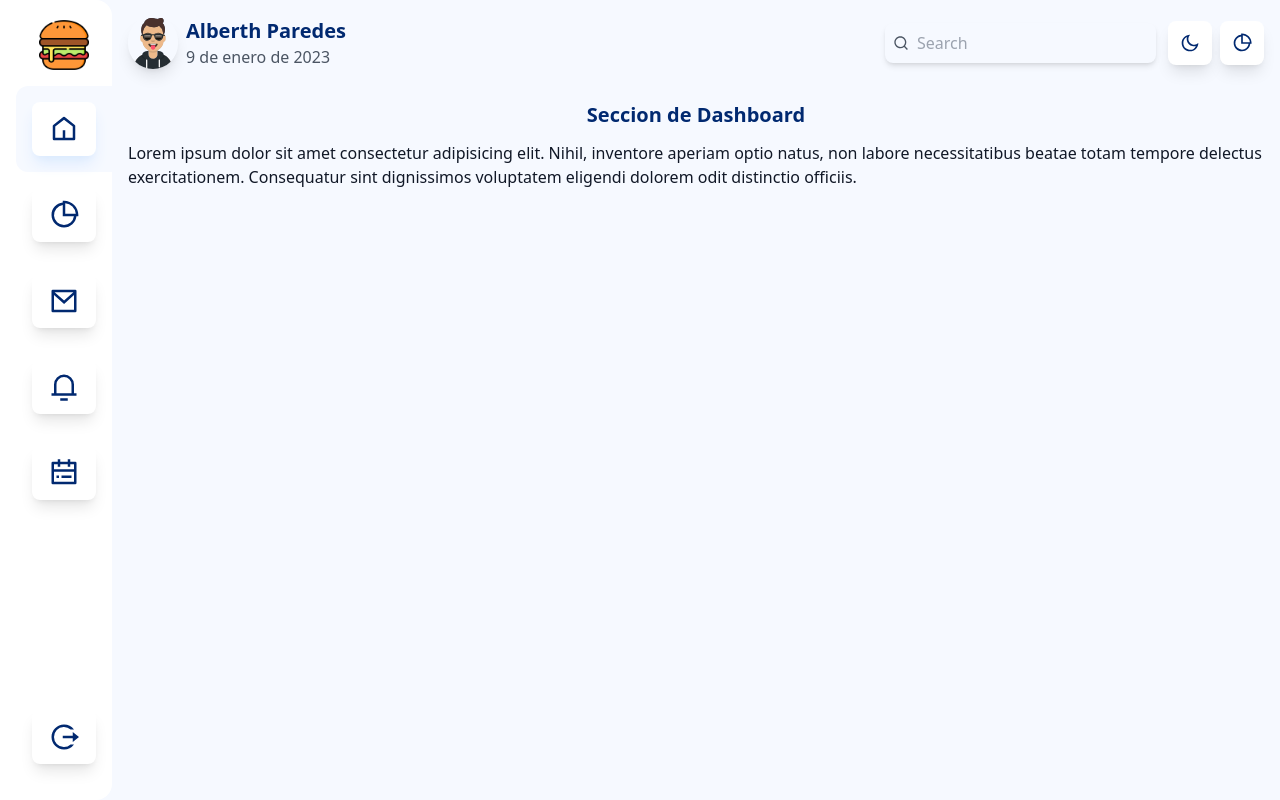
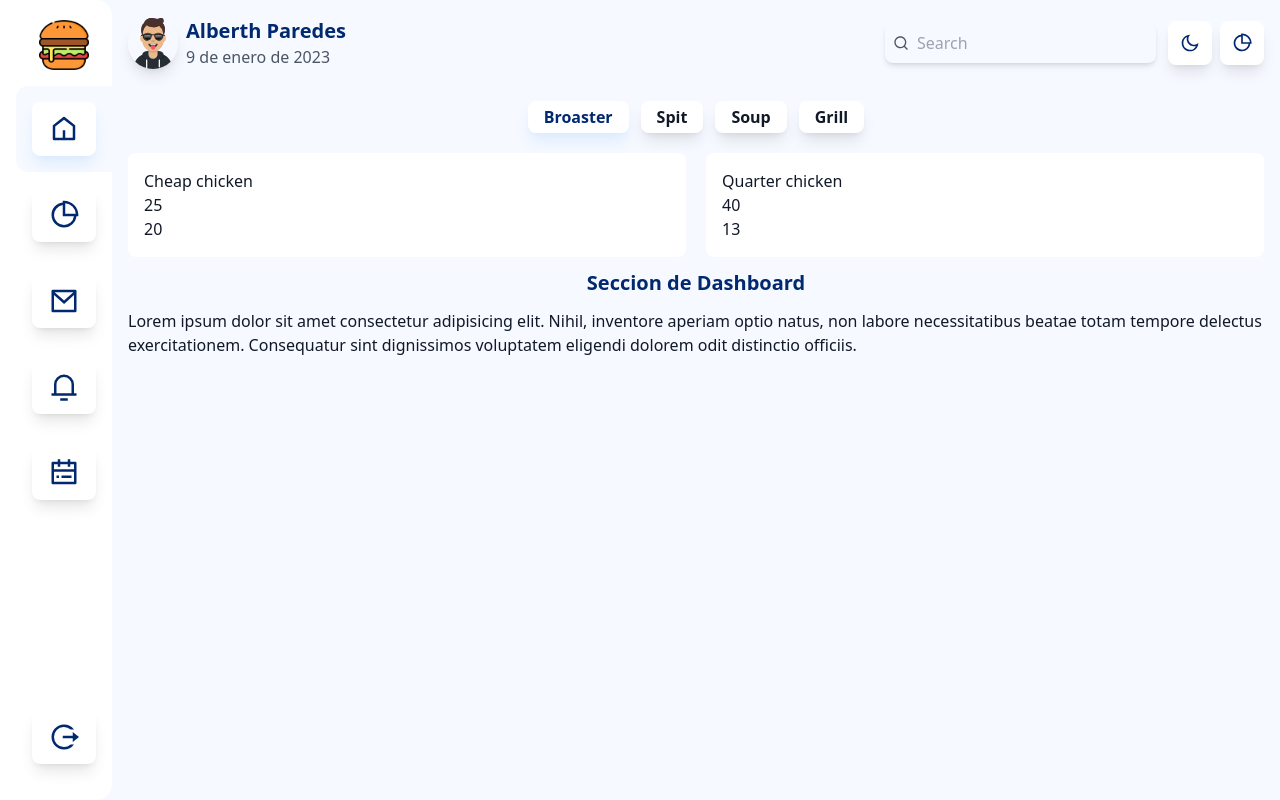
Before and after one commit to AlberthRKO/comifast, a Next.js app: page / in a window 1280 px wide. Built offline with nearby package versions, Linux system fonts and the light colour scheme.

Commit message:
tabs para filter de dishes

```diff
--- /dev/null
+++ b/components/card.js
@@ -0,0 +1,10 @@
+const Card = ({ dishe }) => {
+  return (
+    <div className="bg-card p-4 rounded-lg w-6/12">
+      <p>{dishe.title}</p>
+      <p>{dishe.price}</p>
+      <p>{dishe.stock}</p>
+    </div>
+  );
+};
+export default Card;
--- a/components/shared/header.js
+++ b/components/shared/header.js
@@ -78,7 +78,7 @@ const Header = ({ showOrder, toggleOrder }) => {
               <RiSearchLine className="text-gray-600 absolute text-md left-2 top-1/2 -translate-y-1/2  cursor-pointer group-focus-within:font-bold" />
               <input
                 placeholder="Search"
-                className="w-full outline-none shadow-md rounded-lg py-2 pl-8 pr-2 bg-[#f6f9ff] dark:bg-[#262837] focus:shadow-blue-100 focus:dark:shadow-[#ec7b6a3a] "
+                className="w-full outline-none shadow-md rounded-lg py-2 pl-8 pr-2 bg-[#f6f9ff] dark:bg-[#252837] focus:shadow-blue-100 focus:dark:shadow-[#ec7b6a3a] "
                 type="text"
               />
             </div>
@@ -120,7 +120,7 @@ const Header = ({ showOrder, toggleOrder }) => {
           <RiSearchLine className="text-gray-600 absolute text-md left-2 top-1/2 -translate-y-1/2  cursor-pointer group-focus-within:font-bold" />
           <input
             placeholder="Search"
-            className="w-full outline-none shadow-md rounded-lg py-2 pl-8 pr-2 bg-[#f6f9ff] dark:bg-[#262837] focus:shadow-blue-100 focus:dark:shadow-[#ec7b6a3a] "
+            className="w-full outline-none shadow-md rounded-lg py-2 pl-8 pr-2 bg-[#f6f9ff] dark:bg-[#252837] focus:shadow-blue-100 focus:dark:shadow-[#ec7b6a3a] "
             type="text"
           />
         </div>
--- a/components/shared/layout.js
+++ b/components/shared/layout.js
@@ -105,7 +105,7 @@ const Layout = ({ children, title = "", description = "" }) => {
                     <RiSearchLine className="text-gray-600 absolute text-md left-2 top-1/2 -translate-y-1/2  cursor-pointer group-focus-within:font-bold" />
                     <input
                       placeholder="Search"
-                      className="w-full outline-none shadow-md rounded-lg py-2 pl-8 pr-2 bg-[#f6f9ff] dark:bg-[#262837] focus:shadow-blue-100 focus:dark:shadow-[#ec7b6a3a] "
+                      className="w-full outline-none shadow-md rounded-lg py-2 pl-8 pr-2 bg-[#f6f9ff] dark:bg-[#252837] focus:shadow-blue-100 focus:dark:shadow-[#ec7b6a3a] "
                       type="text"
                     />
                   </div>
@@ -162,7 +162,7 @@ const Layout = ({ children, title = "", description = "" }) => {
                 <RiSearchLine className="text-gray-600 absolute text-md left-2 top-1/2 -translate-y-1/2  cursor-pointer group-focus-within:font-bold" />
                 <input
                   placeholder="Search"
-                  className="w-full outline-none shadow-md rounded-lg py-2 pl-8 pr-2 bg-[#f6f9ff] dark:bg-[#262837] focus:shadow-blue-100 focus:dark:shadow-[#ec7b6a3a] "
+                  className="w-full outline-none shadow-md rounded-lg py-2 pl-8 pr-2 bg-[#f6f9ff] dark:bg-[#252837] focus:shadow-blue-100 focus:dark:shadow-[#ec7b6a3a] "
                   type="text"
                 />
               </div>
--- a/package.json
+++ b/package.json
@@ -9,6 +9,7 @@
     "lint": "next lint"
   },
   "dependencies": {
+    "@headlessui/react": "^1.7.7",
     "@next/font": "13.1.1",
     "eslint": "8.31.0",
     "eslint-config-next": "13.1.1",
--- a/pages/index.js
+++ b/pages/index.js
@@ -1,16 +1,56 @@
 import Layout from "../components/shared/layout";
-import Image from "next/image";
-import { useState, useEffect } from "react";
-import Sidebar from "../components/shared/sidebar";
-import Header from "../components/shared/header";
 import FlipMove from "react-flip-move";
-import Order from "../components/shared/order";
+import { Tab } from "@headlessui/react";
+import { categories } from "../utils/data";
+import Card from "../components/card";
+
+function classNames(...classes) {
+  return classes.filter(Boolean).join(" ");
+}
 
 export default function Home() {
   return (
     <>
       <Layout title="Order" description="ComiFast for order section">
         {/* Inicio del contenido dashboard */}
+
+        {/* Nav para los tipos de comida usando tabs */}
+        <nav className="w-full pb-3 rounded-md">
+          {/* usando headlessui */}
+          <Tab.Group>
+            <Tab.List className="flex gap-3 justify-center overflow-x-scroll scrollbar-hide">
+              {/* llamamos a los nombres de las posiciones del json */}
+              {Object.keys(categories).map((category) => (
+                <Tab
+                  key={category}
+                  className={({ selected }) =>
+                    classNames(
+                      "capitalize navLink font-semibold py-1 px-4 mb-5 focus-visible:outline-none",
+                      selected
+                        ? "text-[#012970] dark:text-[#ec7c6a] font-bold shadow-blue-100 dark:shadow-[#ec7b6a3a]"
+                        : ""
+                    )
+                  }
+                >
+                  {category}
+                </Tab>
+              ))}
+            </Tab.List>
+            {/* Seccion de contenido de tabs */}
+            <Tab.Panels>
+              {Object.values(categories).map((dishes, index) => (
+                <Tab.Panel key={index} className="flex gap-5">
+                  {/* Contenido del tab */}
+                  {dishes.map((dishe) => (
+                    // item
+                    <Card key={dishe.key} dishe={dishe} />
+                  ))}
+                </Tab.Panel>
+              ))}
+            </Tab.Panels>
+          </Tab.Group>
+        </nav>
+
         <h2 className="text-xl text-center text-[#012970] dark:text-white font-bold">
           Seccion de Dashboard
         </h2>
--- a/styles/globals.css
+++ b/styles/globals.css
@@ -8,10 +8,10 @@ body {
 
 @layer base {
   body {
-    @apply bg-[#f6f9ff] text-gray-900 dark:bg-[#262837] dark:text-gray-100;
+    @apply bg-[#f6f9ff] text-gray-900 dark:bg-[#252837] dark:text-gray-100;
   }
   .listaActiva {
-    @apply bg-[#f6f9ff] dark:bg-[#262837] rounded-tl-xl rounded-bl-xl p-4;
+    @apply bg-[#f6f9ff] dark:bg-[#252837] rounded-tl-xl rounded-bl-xl p-4;
   }
   .listaActiva a,
   .navLink {
@@ -25,7 +25,7 @@ body {
   }
   .lista a,
   .navLink {
-    @apply bg-white dark:bg-[#262837] shadow-lg hover:shadow-blue-100 dark:shadow-gray-900 hover:dark:shadow-[#ec7b6a3a] p-3 flex rounded-lg;
+    @apply bg-white dark:bg-[#252837] shadow-lg hover:shadow-blue-100 dark:shadow-[#111827d3] hover:dark:shadow-[#ec7b6a3a] p-3 flex rounded-lg;
   }
   .lista .icon {
     @apply text-3xl mx-auto text-[#012970] dark:text-[#ec7c6a];
@@ -34,6 +34,9 @@ body {
     @apply text-[#012970] dark:text-[#ec7c6a];
   }
   /* #012970 */
+  .bg-card {
+    @apply bg-white dark:bg-[#1F1D2B];
+  }
 }
 
 /* Seccion de los navs */
--- a/utils/data.js
+++ b/utils/data.js
@@ -8,4 +8,22 @@ const userNavigation = [
   { name: "Settings", href: "#" },
   { name: "Sign out", href: "#" },
 ];
-export { profile, userNavigation };
+const categories = {
+  broaster: [
+    { id: 1, title: "Cheap chicken", price: 25.0, stock: 20 },
+    { id: 2, title: "Quarter chicken", price: 40.0, stock: 13 },
+  ],
+  spit: [
+    { id: 1, title: "Cheap chicken", price: 25.0, stock: 20 },
+    { id: 2, title: "Quarter chicken", price: 35.0, stock: 13 },
+  ],
+  soup: [
+    { id: 1, title: "Chicken Soup", price: 10.0, stock: 17 },
+    { id: 2, title: "Lamb Soup", price: 15.0, stock: 15 },
+  ],
+  grill: [
+    { id: 1, title: "Grilled Rib", price: 30.0, stock: 24 },
+    { id: 2, title: "Grilled Chicken", price: 18.0, stock: 14 },
+  ],
+};
+export { profile, userNavigation, categories };
```
